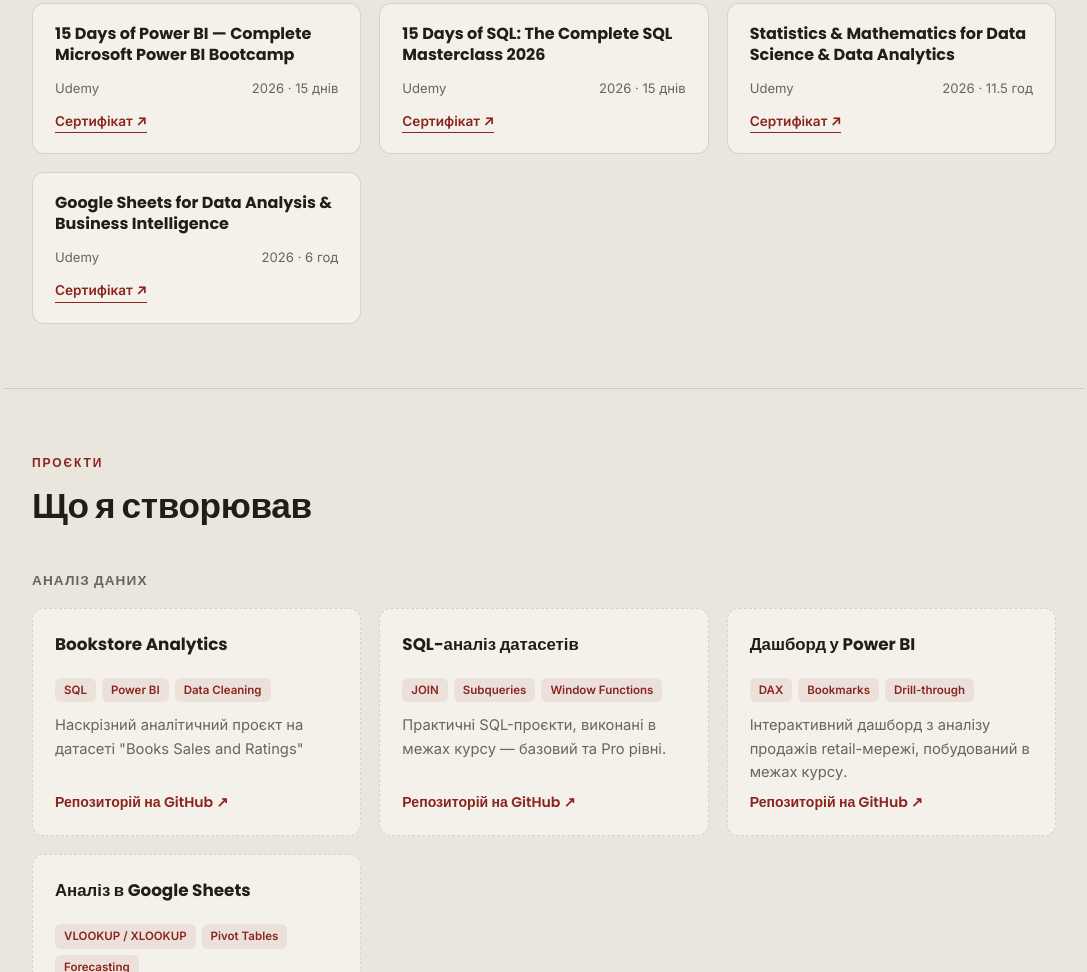
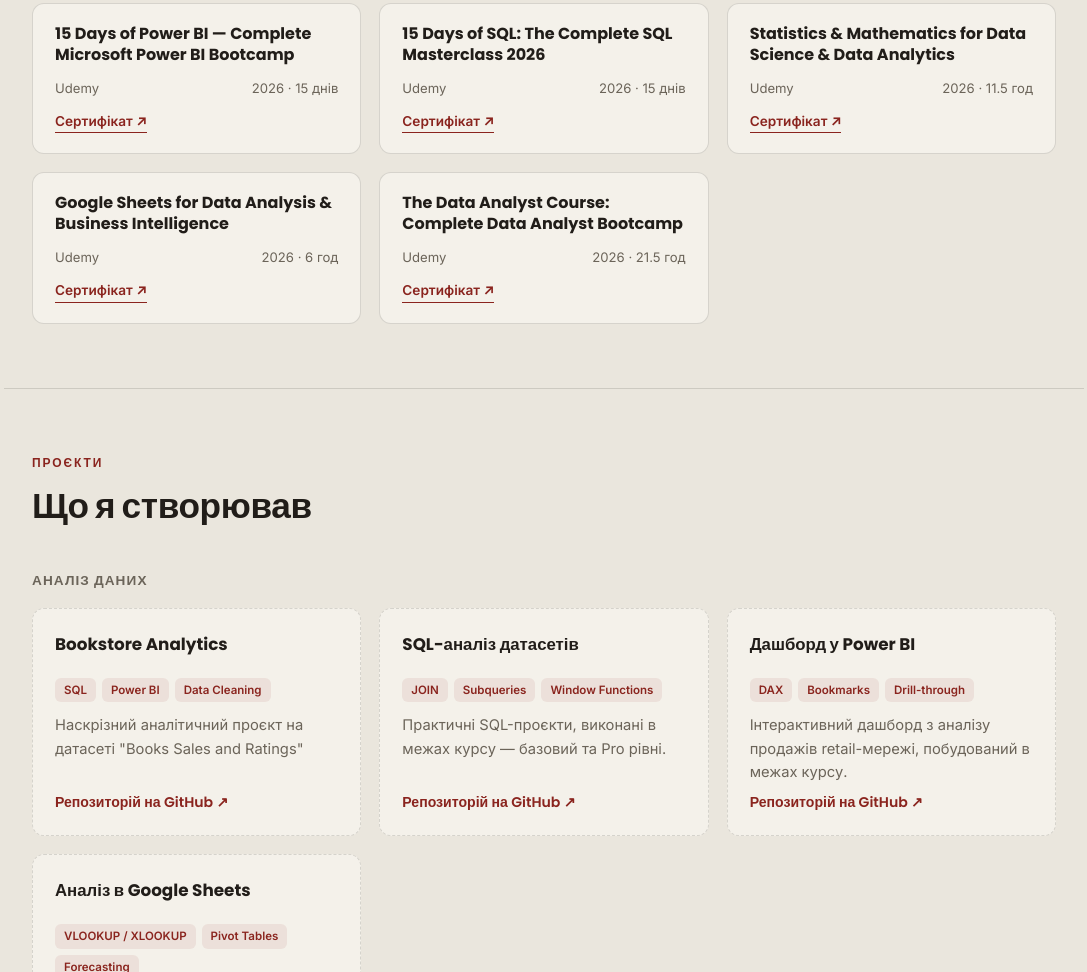
Before and after one commit to 2vo2/resume-site, a plain HTML site: page index.html in a window 1280 px wide. Shown: the part 2396-3368 px from the top of the page, without its empty margins (96-1183 px from the left). Drawn offline with Linux system fonts and the light colour scheme.

Commit message:
Update index.html

```diff
--- a/index.html
+++ b/index.html
@@ -400,6 +400,11 @@
         <div class="course-meta"><span>Udemy</span><span>2026 · 6 год</span></div>
         <a class="course-link" href="https://drive.google.com/file/d/1TEogPBJZ6GcFXtglK9oo2modLQRDL-cS/view?usp=sharing" target="_blank" rel="noopener">Сертифікат ↗</a>
       </div>
+      <div class="course-card">
+        <h3>The Data Analyst Course: Complete Data Analyst Bootcamp</h3>
+        <div class="course-meta"><span>Udemy</span><span>2026 · 21.5 год</span></div>
+        <a class="course-link" href="https://drive.google.com/file/d/1bZb8g4Xm8m0Ie2_JQKE_jVzpB5hiZTBR/view?usp=sharing" target="_blank" rel="noopener">Сертифікат ↗</a>
+      </div>
     </div>
   </section>
 
```
